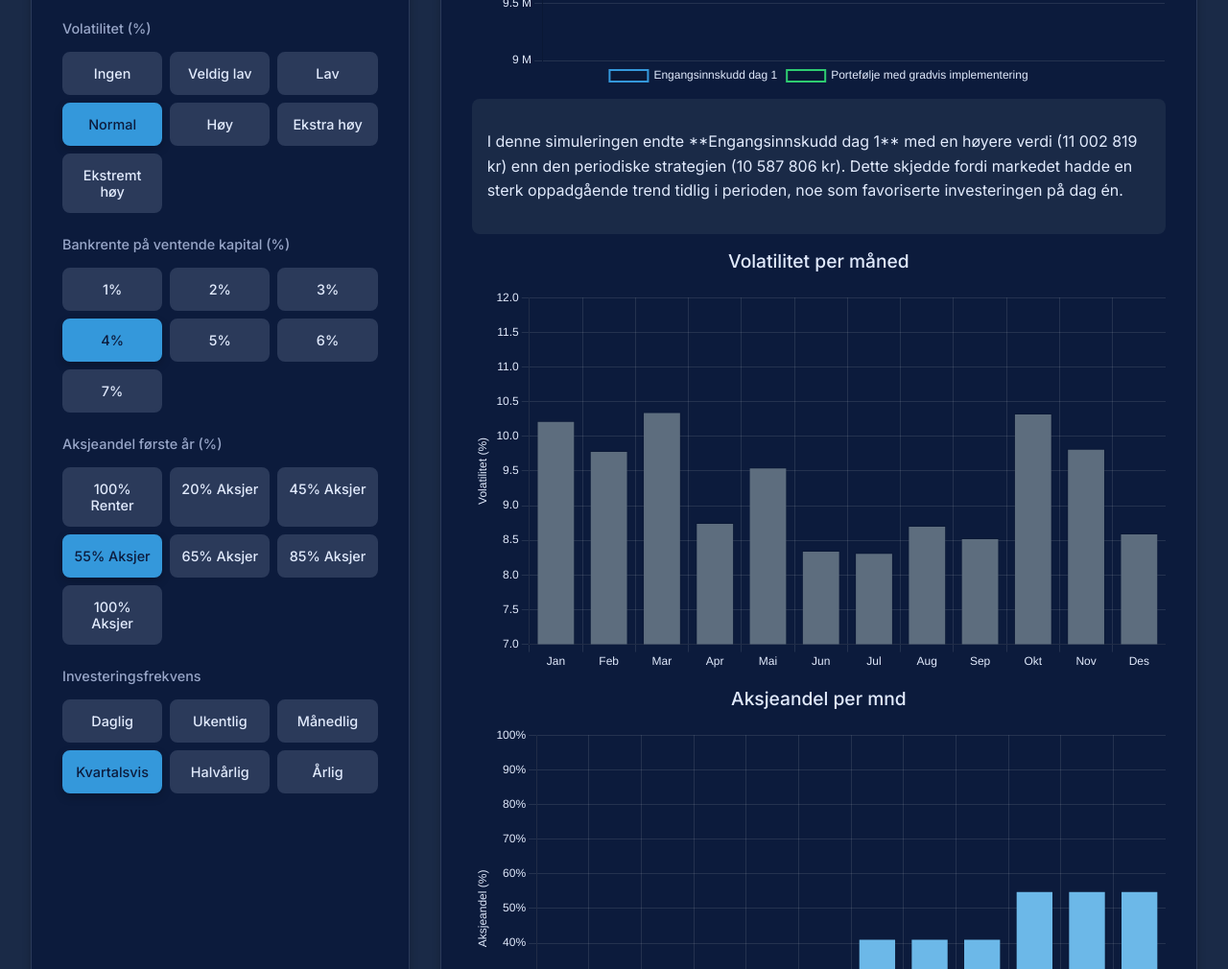
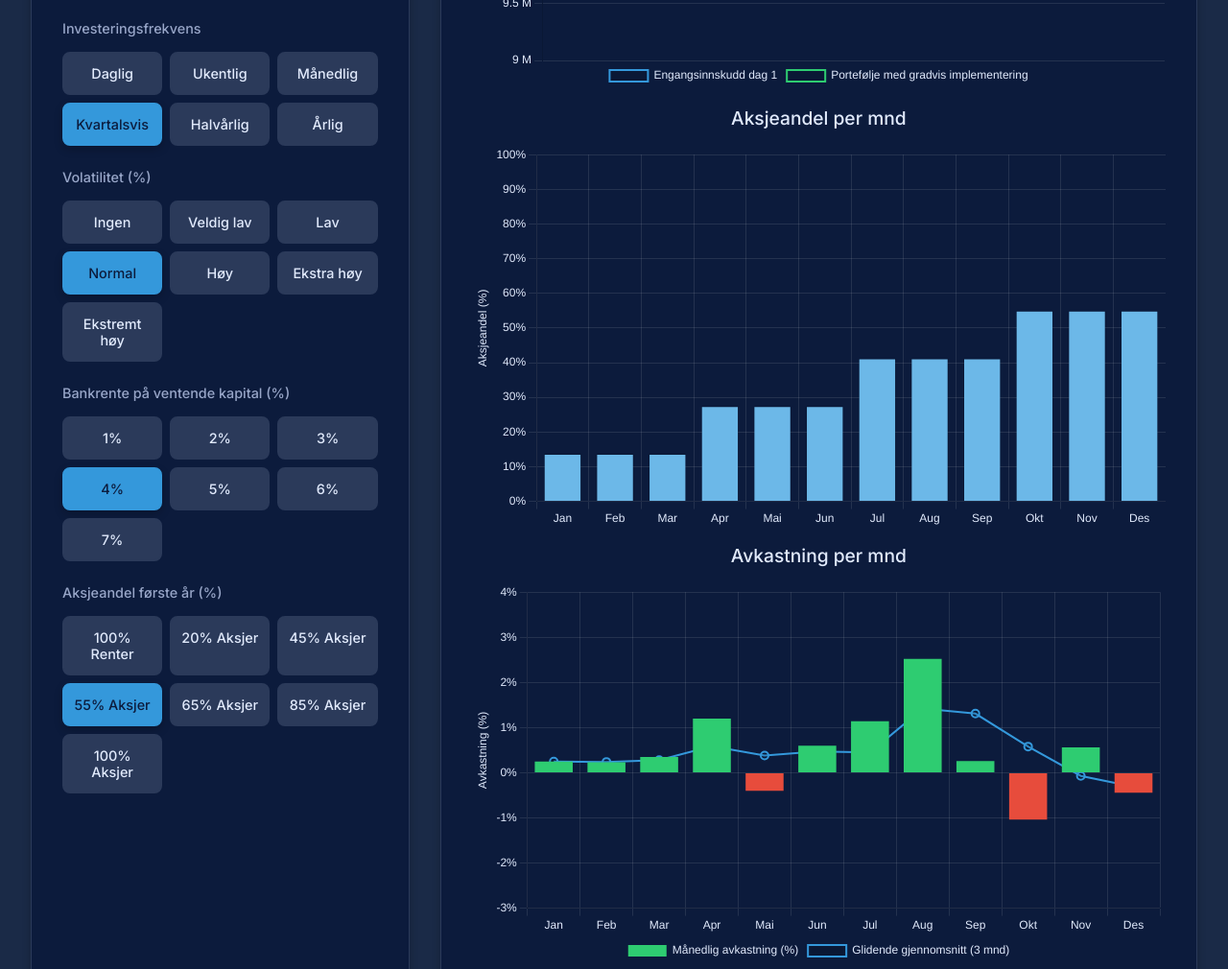
Before and after one commit to Edbro78/gradvisimplementering.github.io, a plain HTML site: page index.html in a window 1280 px wide. Shown: the part 426-1436 px from the top of the page at 96% size. Drawn offline with nearby package versions, Linux system fonts and the light colour scheme.

Commit message:
Update index.html

```diff
--- a/index.html
+++ b/index.html
@@ -17,7 +17,7 @@
             --border-color: #2b3a5a; /* Mørk kantlinje */
             --accent-blue: #3498db;
             --accent-green: #2ecc71;
-            --accent-purple: #9b59b6;
+            --accent-red: #e74c3c; /* Rød for negative verdier */
             --accent-orange: #e67e22;
             --shadow: 0 4px 10px rgba(0, 0, 0, 0.2);
             --chart-bar-gray: #5d6d7e; /* Ny grå farge for søyler */
@@ -242,6 +242,19 @@
                 </div>
             </div>
 
+            <!-- Flyttet Investeringsfrekvens hit -->
+            <div class="input-group">
+                <label>Investeringsfrekvens</label>
+                <div id="frequencyBoxes" class="box-container">
+                    <div class="box-option" data-value="daily">Daglig</div>
+                    <div class="box-option" data-value="weekly">Ukentlig</div>
+                    <div class="box-option" data-value="monthly">Månedlig</div>
+                    <div class="box-option active" data-value="quarterly">Kvartalsvis</div>
+                    <div class="box-option" data-value="half-yearly">Halvårlig</div>
+                    <div class="box-option" data-value="yearly">Årlig</div>
+                </div>
+            </div>
+
             <!-- Nytt inputfelt for Volatilitet med bokser -->
             <div class="input-group">
                 <label>Volatilitet (%)</label>
@@ -283,19 +296,6 @@
                     <div class="box-option" data-value="100">100% Aksjer</div>
                 </div>
             </div>
-
-            <!-- Nytt inputfelt for Investeringsfrekvens med bokser -->
-            <div class="input-group">
-                <label>Investeringsfrekvens</label>
-                <div id="frequencyBoxes" class="box-container">
-                    <div class="box-option" data-value="daily">Daglig</div>
-                    <div class="box-option" data-value="weekly">Ukentlig</div>
-                    <div class="box-option" data-value="monthly">Månedlig</div>
-                    <div class="box-option active" data-value="quarterly">Kvartalsvis</div>
-                    <div class="box-option" data-value="half-yearly">Halvårlig</div>
-                    <div class="box-option" data-value="yearly">Årlig</div>
-                </div>
-            </div>
         </div>
 
         <!-- Grafikk-område -->
@@ -304,20 +304,17 @@
                 <h2>Porteføljeverdi første 12 mnd</h2>
                 <canvas id="mainChart"></canvas>
             </div>
-            <div class="summary-container">
-                <p id="summary" class="summary-text"></p>
-            </div>
             <div>
-                <h2>Volatilitet per måned</h2>
-                <canvas id="volatilityChart"></canvas>
-            </div>
-             <div>
                 <h2>Aksjeandel per mnd</h2>
                 <canvas id="stockAllocationChart"></canvas>
             </div>
             <div>
                 <h2>Avkastning per mnd</h2>
                 <canvas id="returnChart"></canvas>
+            </div>
+            <div>
+                <h2>Volatilitet per måned</h2>
+                <canvas id="volatilityChart"></canvas>
             </div>
         </div>
     </div>
@@ -337,8 +334,6 @@
             const bankRateContainer = document.getElementById('bankRateBoxes');
             const stockAllocationContainer = document.getElementById('stockAllocationInput');
             const frequencyContainer = document.getElementById('frequencyBoxes');
-
-            const summaryElement = document.getElementById('summary');
 
             let mainChart;
             let volatilityChart;
@@ -621,14 +616,17 @@
                 const chartTextColor = rootStyles.getPropertyValue('--text-dark').trim();
                 const chartBarGray = rootStyles.getPropertyValue('--chart-bar-gray').trim();
                 const chartBarLightBlue = rootStyles.getPropertyValue('--chart-bar-light-blue').trim();
-                const accentPurple = rootStyles.getPropertyValue('--accent-purple').trim();
+                const accentRed = rootStyles.getPropertyValue('--accent-red').trim();
+
 
                 if (mainChart) {
                     mainChart.data.labels = labels;
                     mainChart.data.datasets[0].data = fullLumpSumValues;
                     mainChart.data.datasets[1].data = totalValues;
-                    mainChart.options.scales.y.min = Math.floor(Math.min(...fullLumpSumValues, ...totalValues) / 1000000) * 1000000;
-                    mainChart.options.scales.y.max = Math.ceil(Math.max(...fullLumpSumValues, ...totalValues) / 1000000) * 1000000;
+                    const minMain = Math.min(...fullLumpSumValues, ...totalValues);
+                    const maxMain = Math.max(...fullLumpSumValues, ...totalValues);
+                    mainChart.options.scales.y.min = Math.floor(minMain / 1000000) * 1000000;
+                    mainChart.options.scales.y.max = Math.ceil(maxMain / 1000000) * 1000000;
                     mainChart.update();
                 } else {
                     const ctx = mainChartCanvas.getContext('2d');
@@ -838,6 +836,7 @@
                 if (returnChart) {
                     returnChart.data.labels = months;
                     returnChart.data.datasets[0].data = periodicReturns;
+                    returnChart.data.datasets[0].backgroundColor = periodicReturns.map(value => value >= 0 ? accentGreen : accentRed);
                     returnChart.data.datasets[1].data = movingAverage;
                     const minReturn = Math.min(...periodicReturns.map(v => parseFloat(v)), ...movingAverage.map(v => parseFloat(v)));
                     const maxReturn = Math.max(...periodicReturns.map(v => parseFloat(v)), ...movingAverage.map(v => parseFloat(v)));
@@ -856,7 +855,7 @@
                              datasets: [{
                                  label: 'Månedlig avkastning (%)',
                                  data: periodicReturns,
-                                 backgroundColor: periodicReturns.map(value => value >= 0 ? accentGreen : accentPurple),
+                                 backgroundColor: periodicReturns.map(value => value >= 0 ? accentGreen : accentRed),
                              }, {
                                  label: 'Glidende gjennomsnitt (3 mnd)',
                                  data: movingAverage,
@@ -918,12 +917,7 @@
                 }
 
 
-                // Update the summary text
-                const resultText = finalLumpSum > finalPeriodic
-                    ? `I denne simuleringen endte **Engangsinnskudd dag 1** med en høyere verdi (${finalLumpSum.toLocaleString('no-NO', { minimumFractionDigits: 0, maximumFractionDigits: 0 })} kr) enn den periodiske strategien (${finalPeriodic.toLocaleString('no-NO', { minimumFractionDigits: 0, maximumFractionDigits: 0 })} kr). Dette skjedde fordi markedet hadde en sterk oppadgående trend tidlig i perioden, noe som favoriserte investeringen på dag én.`
-                    : `I denne simuleringen endte **Portefølje med gradvis implementering** med en høyere verdi (${finalPeriodic.toLocaleString('no-NO', { minimumFractionDigits: 0, maximumFractionDigits: 0 })} kr) enn Engangsinnskudd dag 1 (${finalLumpSum.toLocaleString('no-NO', { minimumFractionDigits: 0, maximumFractionDigits: 0 })} kr). Dette skjedde fordi markedet opplevde nedgang eller høy volatilitet tidlig i perioden, noe som lot den periodiske strategien kjøpe andeler til en lavere gjennomsnittlig pris.`;
 
-                summaryElement.innerHTML = resultText;
             }
 
             // Update the display value of the range input in real time
```
